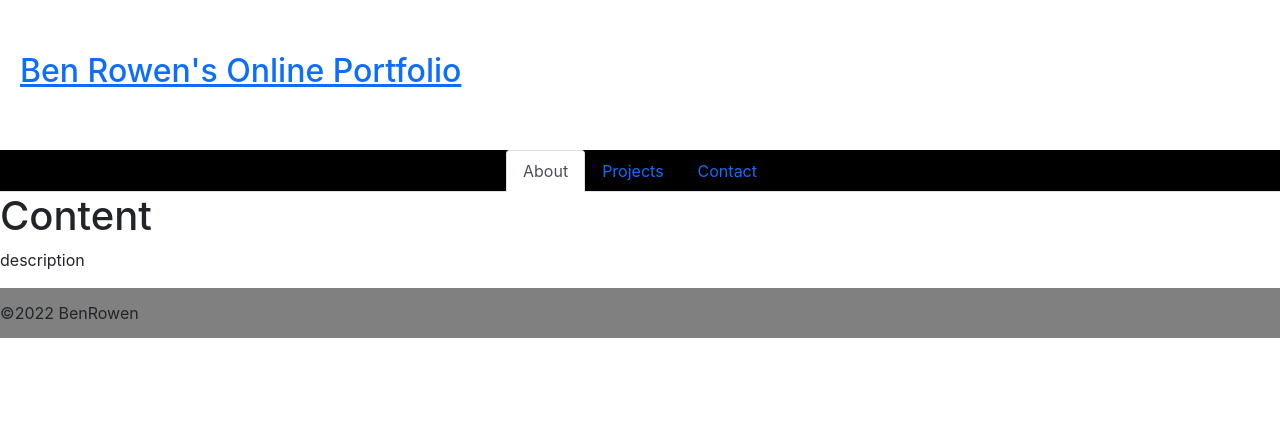
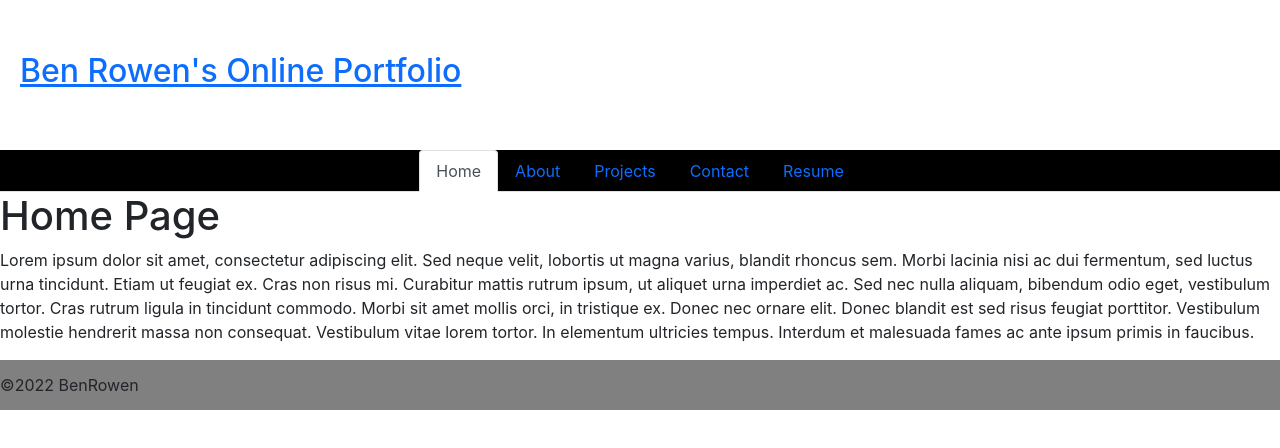
Before and after one commit to Benrowen5/react-portfolio, a React (Create React App) app in the folder client/: page / in a window 1280 px wide. Shown: the top 448 px of the page. Built offline with nearby package versions, Linux system fonts and the light colour scheme.

Commit message:
set up nav component to render page components on click

```diff
--- a/client/src/App.js
+++ b/client/src/App.js
@@ -1,15 +1,40 @@
 import React, { useState } from 'react';
 import Nav from './components/Nav';
-import Footer from './components/Footer'
-import Content from './components/Content';
-// import ProjectList from './components/ProjectList';
-
+import Footer from './components/Footer';
+import Home from './components/pages/Home';
+import About from './components/pages/About';
+import Projects from './components/pages/Projects';
+import Contact from './components/pages/Contact';
+import Resume from './components/pages/Resume';
 
 function App() {
+      // Default state is About page
+      const [currentPage, setCurrentPage] = useState('Home');
+
+      const renderPage = () => {
+          switch (currentPage) {
+              case 'About':
+                  return <About />;
+              case 'Projects':
+                  return <Projects />;
+              case 'Contact':
+                  return <Contact />;
+              case 'Resume':
+                  return <Resume />;
+              default:
+                  return <Home />;
+          }
+      };
+
   return (
     <div>
-      <Nav></Nav>
-      <Content></Content>
+      <Nav
+        currentPage={currentPage}
+        setCurrentPage={setCurrentPage}
+      />
+      <main>
+        {renderPage(currentPage)}
+      </main>
       <Footer></Footer>
     </div>
   )
--- a/client/src/components/Content/index.js
+++ /dev/null
@@ -1,15 +0,0 @@
-import React from 'react';
-import ProjectList from '../ProjectList';
-// import { capitalizeFirstLetter } from '../../utils/helpers';
-
-function Content() {
-  // const { name, description } = currentProject;
-  return (
-    <section>
-      <h1>Content</h1>
-      <p>description</p>
-    </section>
-  );
-}
-
-export default Content;
--- a/client/src/components/Nav/index.js
+++ b/client/src/components/Nav/index.js
@@ -1,6 +1,7 @@
-import React from 'react';
+import React, {useEffect} from 'react';
 
-function Nav () {
+function Nav (props) {
+    const pages = ['Home', 'About', 'Projects', 'Contact', 'Resume'];
     return (
         <header className="header">
             <div>
@@ -12,15 +13,18 @@ function Nav () {
             </div>
             <nav>
                 <ul className="nav nav-tabs justify-content-center">
-                    <li className="nav-item">
-                        <a className="nav-link active" aria-current="page" href="#">About</a>
-                    </li>
-                    <li className="nav-item">
-                        <a className="nav-link" href="#">Projects</a>
-                    </li>
-                    <li className="nav-item">
-                        <a className="nav-link" href="#">Contact</a>
-                    </li>
+                   {pages.map(page => (
+                        <li className="nav-item" key={page}>
+                            <a
+                                href={'#' + page.toLowerCase()}
+                                // Set current page is set via the setCurrentPage prop
+                                onClick={() => props.setCurrentPage(page)}
+                                className={props.currentPage === page ? 'nav-link active' : 'nav-link'}
+                            >
+                            {page}
+                            </a>
+                        </li>
+                   ))}
                 </ul>
             </nav>
         </header>
--- /dev/null
+++ b/client/src/components/pages/About.js
@@ -0,0 +1,12 @@
+import React from 'react';
+
+function About () {
+
+    return (
+        <div>
+            <h1>About</h1>
+        </div>
+    );
+}
+
+export default About;
--- /dev/null
+++ b/client/src/components/pages/Contact.js
@@ -0,0 +1,11 @@
+import React from 'react';
+
+function Contact () {
+    return(
+        <div>
+            <h1>Contact</h1>
+        </div>
+    );
+}
+
+export default Contact;
--- /dev/null
+++ b/client/src/components/pages/Home.js
@@ -0,0 +1,19 @@
+import React from "react";
+
+const Home = () => (
+  <div>
+    <h1>Home Page</h1>
+    <p>
+      Lorem ipsum dolor sit amet, consectetur adipiscing elit. Sed neque velit, lobortis ut magna
+      varius, blandit rhoncus sem. Morbi lacinia nisi ac dui fermentum, sed luctus urna tincidunt.
+      Etiam ut feugiat ex. Cras non risus mi. Curabitur mattis rutrum ipsum, ut aliquet urna
+      imperdiet ac. Sed nec nulla aliquam, bibendum odio eget, vestibulum tortor. Cras rutrum ligula
+      in tincidunt commodo. Morbi sit amet mollis orci, in tristique ex. Donec nec ornare elit.
+      Donec blandit est sed risus feugiat porttitor. Vestibulum molestie hendrerit massa non
+      consequat. Vestibulum vitae lorem tortor. In elementum ultricies tempus. Interdum et malesuada
+      fames ac ante ipsum primis in faucibus.
+    </p>
+  </div>
+);
+
+export default Home;
--- /dev/null
+++ b/client/src/components/pages/Projects.js
@@ -0,0 +1,28 @@
+import React from 'react';
+// import Modal from '../Modal';
+
+const Projects = ({}) => {
+    // const [projects] = useState([
+    //     {
+    //         name: 'What Should I Watch',
+    //         description: 'What should I Watch description'
+    //     },
+    //     {
+    //         name: 'Ok Fido',
+    //         description: 'Ok Fido description'
+    //     }
+    // ]);
+    // const currentProjects = projects.
+    // const [currentProject, setCurrentProject] = useState();
+
+    return (
+        <div>
+            <div classname='flex-row'>
+                <h3>What should I watch</h3>
+                <h3>Ok Fido</h3>
+            </div>
+        </div>
+    )
+}
+
+export default Projects;
--- /dev/null
+++ b/client/src/components/pages/Resume.js
@@ -0,0 +1,12 @@
+import React from 'react';
+
+function Resume () {
+
+    return (
+        <div>
+            <h1>Resume</h1>
+        </div>
+    );
+}
+
+export default Resume;
```
Also changed, not shown: client/src/components/Modal/index.js (deleted, +0 -21 lines), client/src/components/ProjectList/index.js (deleted, +0 -37 lines).
